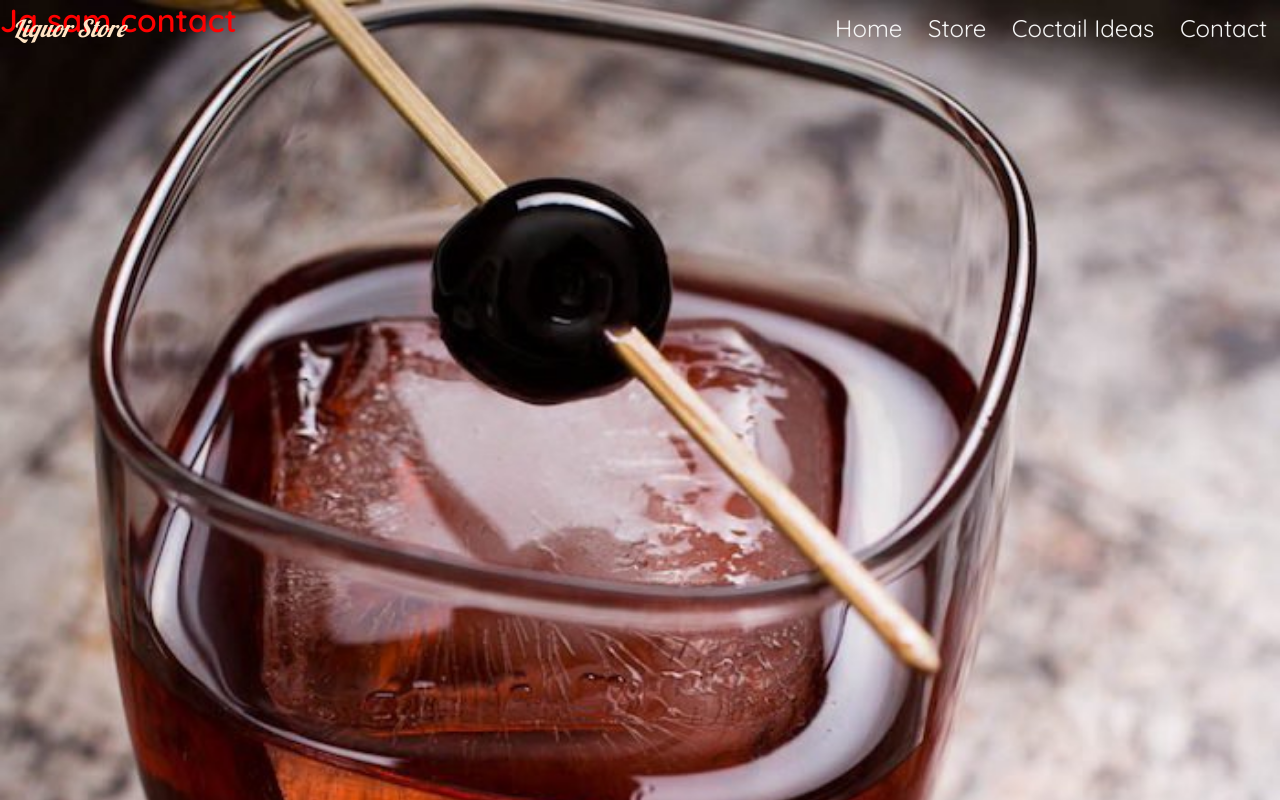
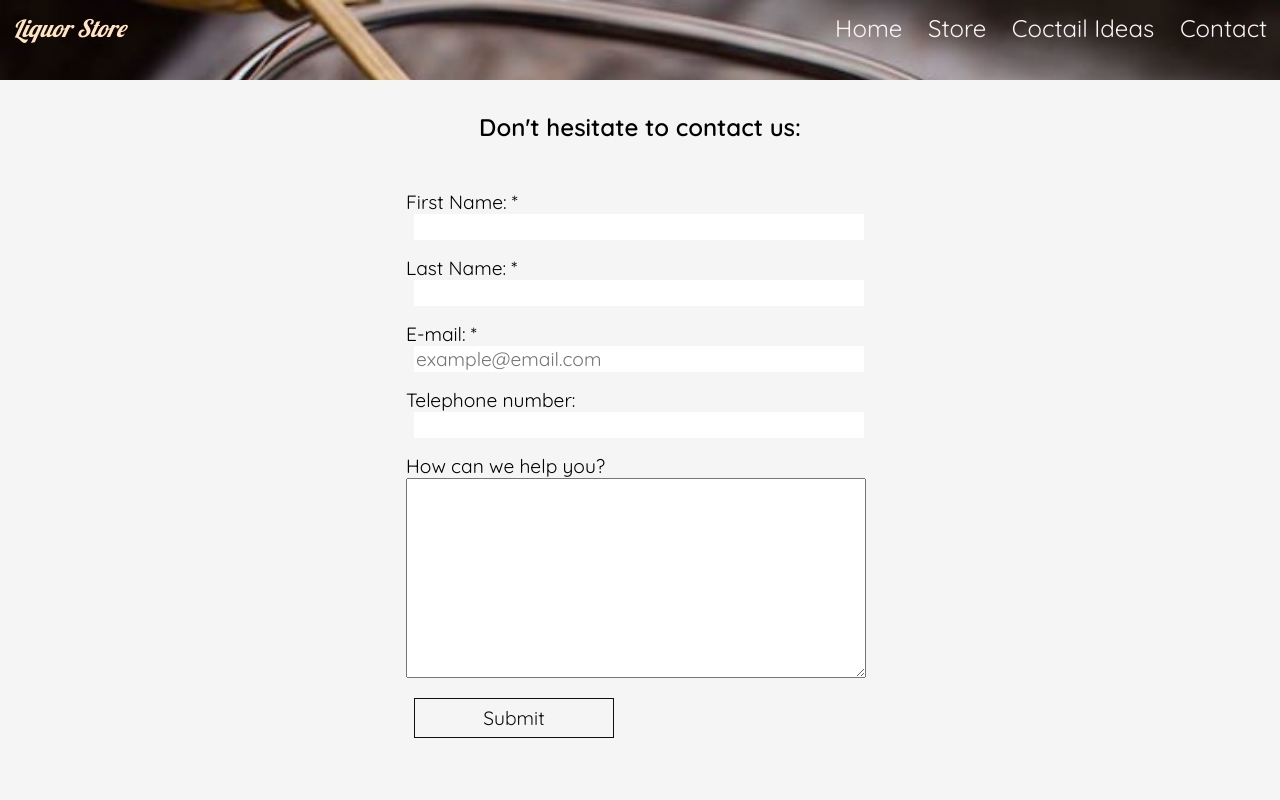
Before and after one commit to zviezdica/React_Coctails-API-fetch, a React (Create React App) app: page / in a window 1280 px wide. Both pictures are taken after a click on the button "Contact Us". Built offline with nearby package versions, Linux system fonts and the light colour scheme; a web font is replaced by a local one.

Commit message:
contact form

```diff
--- a/src/App.css
+++ b/src/App.css
@@ -252,3 +252,35 @@ li {
 .shop-product-btn {
   margin-top: 2vh;
 }
+
+/*CONTACT SECTION*/
+.contact-section {
+  width: 100%;
+  margin-top: 10vh;
+  min-height: 90vh;
+  background-color: whitesmoke;
+  text-align: center;
+}
+.contact-title {
+  padding: 2rem;
+}
+.form {
+  width: 500px;
+  margin-inline: auto;
+  text-align: left;
+  padding: 1rem;
+}
+.submit-btn {
+  margin-top: 1rem;
+}
+.submit-btn:hover {
+  color: whitesmoke;
+}
+form input {
+  width: 450px;
+  margin-bottom: 1rem;
+}
+textarea {
+  width: 460px;
+  height: 200px;
+}
--- a/src/components/Contact.js
+++ b/src/components/Contact.js
@@ -2,7 +2,22 @@ import React from "react";
 
 const Contact = () =>{
     return(
-        <h1 className='red'>Ja sam contact</h1>
+    <section className='contact-section'>
+        <h1 className='contact-title'>Don't hesitate to contact us: </h1>
+        <form className='form'>
+            <label htmlFor='firstName'>First Name: *</label><br/>
+            <input type='text' name='firstName' id='firstName' required/><br/>
+            <label htmlFor='lastName'>Last Name: *</label><br/>
+            <input type='text' name='lastName' id='lastName'/><br/>
+            <label htmlFor='email'>E-mail: *</label><br/>
+            <input type='email' name='email' id='email' placeholder='example@email.com'/><br/>
+            <label htmlFor='tel'>Telephone number:</label><br/>
+            <input type='tel' name='tel' id='tel'/><br/>
+            <label htmlFor='message'>How can we help you?</label><br/>
+            <textarea name='message' id='message'></textarea>
+            <input type='submit' className='btn submit-btn' value='Submit'/>
+        </form>
+    </section>
     )
 }
 
--- a/src/components/Home.js
+++ b/src/components/Home.js
@@ -2,7 +2,7 @@ import React from "react";
 
 const Home = ({goToShop, goToContact}) =>{
     return(
-        <div className='home-section'>
+        <section className='home-section'>
             <h1 className='h1-home'>Welcome to<span className='span-liquor'>Liquor store!</span></h1>
             <p className='about'>
                 The knowledgeable staff at our liquor store will be able to guide you through our
@@ -28,7 +28,7 @@ const Home = ({goToShop, goToContact}) =>{
             </div>
 
 
-        </div>
+        </section>
     )
 }
 
```
